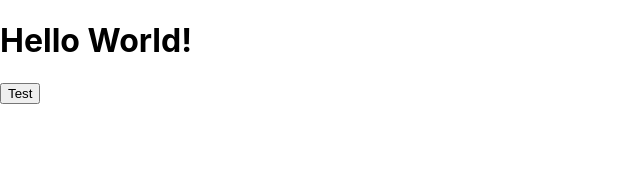
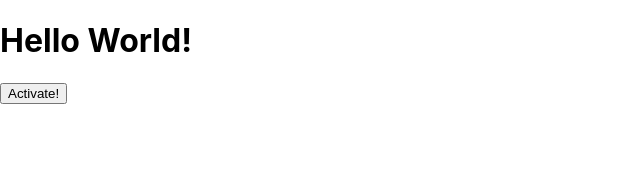
Before and after one commit to DKReyes/Back-to-Basics-React, a React (Create React App) app in the folder basics/: page / in a window 1280 px wide. Shown: the top 173 px of the page, without its empty margins (0-640 px from the left). Built offline with nearby package versions, Linux system fonts and the light colour scheme.

Commit message:
Added onClick Properties to Button

```diff
--- a/basics/src/components/firstButton.js
+++ b/basics/src/components/firstButton.js
@@ -1,7 +1,35 @@
-function firstButton() {
+import { useState } from 'react';
+
+// This is the outcome of what is displayed
+function Display() {
     return (
-        <button>Test</button>
+        <>
+            <p> It Worked!</p>
+        </>
+    )
+}
+
+
+function FirstButton() {
+    // a boolean state
+    const [answer, setAnswer] = useState(false);
+
+
+    // Handles the onClick event
+    const handleClick = event => {
+        setAnswer(current => !current);
+    }
+
+
+    return (
+        <>
+            <button onClick={handleClick}>
+                Activate!
+            </button>
+
+            {answer && <Display />}
+        </>
     );
 }
 
-export default firstButton;
+export default FirstButton;
```
